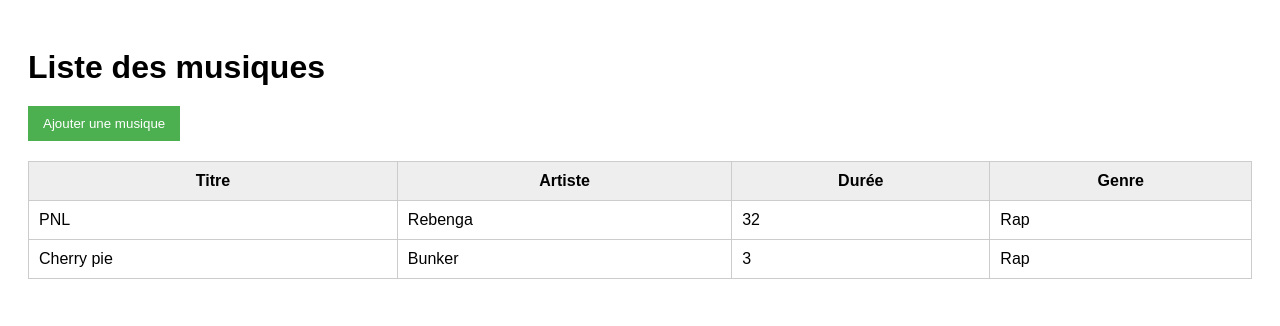
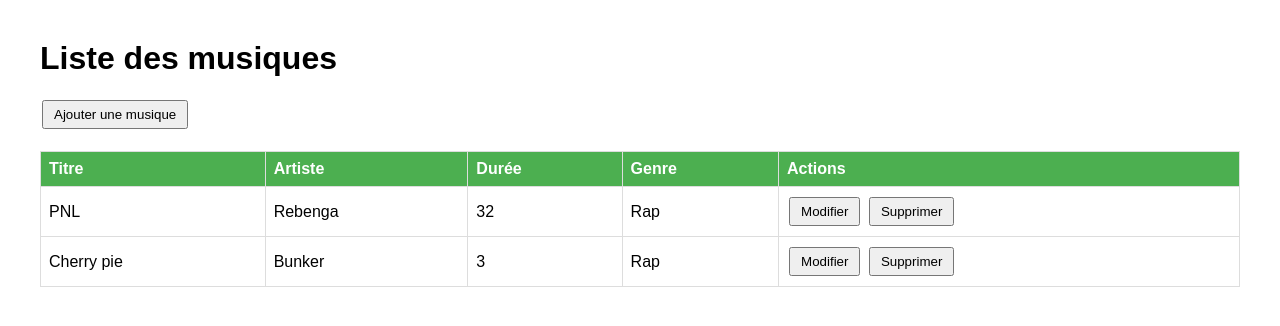
Before and after one commit to esig-ge/comp-tences-thuglifelechauve-cmd, a Django app: page / in a window 1280 px wide. Shown: the top 326 px of the page. Run offline with Django 5.2, Linux system fonts and the light colour scheme; data comes from the database, SQL or seed files in the repository; both versions use the stored data as it was after the commit.

Commit message:
Finalisation du site : HTML et CSS regroupés, CRUD complet des musiques

```diff
--- a/ProjetPerso/musique/templates/musique/musique_list.html
+++ b/ProjetPerso/musique/templates/musique/musique_list.html
@@ -1,26 +1,27 @@
 <!DOCTYPE html>
 <html lang="fr">
 <head>
-    {% load static %}
 <meta charset="UTF-8">
 <title>Liste des musiques</title>
-    <link rel="stylesheet" href="{% static 'musique/style.css' %}">
+<style>
+body { font-family: Arial; margin: 40px; }
+table { width: 100%; border-collapse: collapse; margin-top: 20px;}
+th, td { border: 1px solid #ddd; padding: 8px; text-align: left;}
+th { background-color: #4CAF50; color: white; }
+button { margin: 2px; padding: 5px 10px; }
+.modal { display: none; position: fixed; top: 0; left:0; width:100%; height:100%; background: rgba(0,0,0,0.5);}
+.modal-content { background:#fff; margin: 15% auto; padding: 20px; width: 300px; border-radius: 5px;}
+</style>
 </head>
 <body>
-
 <h1>Liste des musiques</h1>
 
-<!-- Bouton d'ajout -->
-<button class="add-btn" onclick="openAddModal()">Ajouter une musique</button>
+<button onclick="openAddModal()">Ajouter une musique</button>
 
-<!-- Tableau des musiques -->
 <table>
 <thead>
 <tr>
-            <th>Titre</th>
-            <th>Artiste</th>
-            <th>Durée</th>
-            <th>Genre</th>
+<th>Titre</th><th>Artiste</th><th>Durée</th><th>Genre</th><th>Actions</th>
 </tr>
 </thead>
 <tbody>
@@ -30,57 +31,71 @@
 <td>{{ musique.artist }}</td>
 <td>{{ musique.duration }}</td>
 <td>{{ musique.genre }}</td>
+<td>
+  <!-- Modifier -->
+  <button onclick="openEditModal({{ musique.id }}, '{{ musique.title }}', '{{ musique.artist }}', '{{ musique.duration }}', '{{ musique.genre }}')">Modifier</button>
+  <!-- Supprimer -->
+  <form style="display:inline;" method="post">
+    {% csrf_token %}
+    <input type="hidden" name="action" value="delete">
+    <input type="hidden" name="musique_id" value="{{ musique.id }}">
+    <button type="submit">Supprimer</button>
+  </form>
+</td>
 </tr>
 {% empty %}
-        <tr>
-            <td colspan="4">Aucune musique disponible</td>
-        </tr>
+<tr><td colspan="5">Aucune musique disponible</td></tr>
 {% endfor %}
 </tbody>
 </table>
 
-<!-- Modal : Ajouter une musique -->
+<!-- Modal Ajouter -->
 <div id="addModal" class="modal">
   <div class="modal-content">
     <h3>Ajouter une musique</h3>
     <form method="post">
       {% csrf_token %}
       <input type="hidden" name="action" value="add">
-
-            <p>
-                Titre:<br>
-                <input type="text" name="title" required>
-            </p>
-
-            <p>
-                Artiste:<br>
-                <input type="text" name="artist" required>
-            </p>
-
-            <p>
-                Durée:<br>
-                <input type="text" name="duration">
-            </p>
-
-            <p>
-                Genre:<br>
-                <input type="text" name="genre">
-            </p>
-
+      <p>Titre:<br><input type="text" name="title" required></p>
+      <p>Artiste:<br><input type="text" name="artist" required></p>
+      <p>Durée:<br><input type="number" name="duration"></p>
+      <p>Genre:<br><input type="text" name="genre"></p>
       <button type="submit">Ajouter</button>
       <button type="button" onclick="closeAddModal()">Annuler</button>
     </form>
   </div>
 </div>
 
+<!-- Modal Modifier -->
+<div id="editModal" class="modal">
+  <div class="modal-content">
+    <h3>Modifier une musique</h3>
+    <form method="post">
+      {% csrf_token %}
+      <input type="hidden" name="action" value="edit">
+      <input type="hidden" name="musique_id" id="edit_id">
+      <p>Titre:<br><input type="text" name="title" id="edit_title" required></p>
+      <p>Artiste:<br><input type="text" name="artist" id="edit_artist" required></p>
+      <p>Durée:<br><input type="number" name="duration" id="edit_duration"></p>
+      <p>Genre:<br><input type="text" name="genre" id="edit_genre"></p>
+      <button type="submit">Modifier</button>
+      <button type="button" onclick="closeEditModal()">Annuler</button>
+    </form>
+  </div>
+</div>
+
 <script>
-function openAddModal() {
-    document.getElementById('addModal').style.display = 'block';
+function openAddModal() { document.getElementById('addModal').style.display='block'; }
+function closeAddModal() { document.getElementById('addModal').style.display='none'; }
+function openEditModal(id, title, artist, duration, genre) {
+  document.getElementById('edit_id').value = id;
+  document.getElementById('edit_title').value = title;
+  document.getElementById('edit_artist').value = artist;
+  document.getElementById('edit_duration').value = duration;
+  document.getElementById('edit_genre').value = genre;
+  document.getElementById('editModal').style.display='block';
 }
-
-function closeAddModal() {
-    document.getElementById('addModal').style.display = 'none';
-}
+function closeEditModal() { document.getElementById('editModal').style.display='none'; }
 </script>
 
 </body>
--- a/ProjetPerso/musique/templates/musique/style.css
+++ /dev/null
@@ -1,52 +0,0 @@
-body {
-    font-family: Arial, sans-serif;
-    padding: 20px;
-}
-
-h1 {
-    margin-bottom: 20px;
-}
-
-.add-btn {
-    padding: 10px 15px;
-    background-color: #4caf50;
-    color: white;
-    border: none;
-    cursor: pointer;
-    margin-bottom: 20px;
-}
-
-.add-btn:hover {
-    background-color: #449c48;
-}
-
-table {
-    width: 100%;
-    border-collapse: collapse;
-}
-
-table th,
-table td {
-    border: 1px solid #ccc;
-    padding: 10px;
-}
-
-table th {
-    background-color: #eee;
-}
-
-/* Modal */
-.modal {
-    display: none;
-    position: fixed;
-    inset: 0;
-    background-color: rgba(0,0,0,0.5);
-}
-
-.modal-content {
-    background: white;
-    width: 400px;
-    margin: 10% auto;
-    padding: 20px;
-    border-radius: 6px;
-}
```
Also changed, not shown: db.sqlite3. Lines whose indentation alone changed are shown as unchanged.
